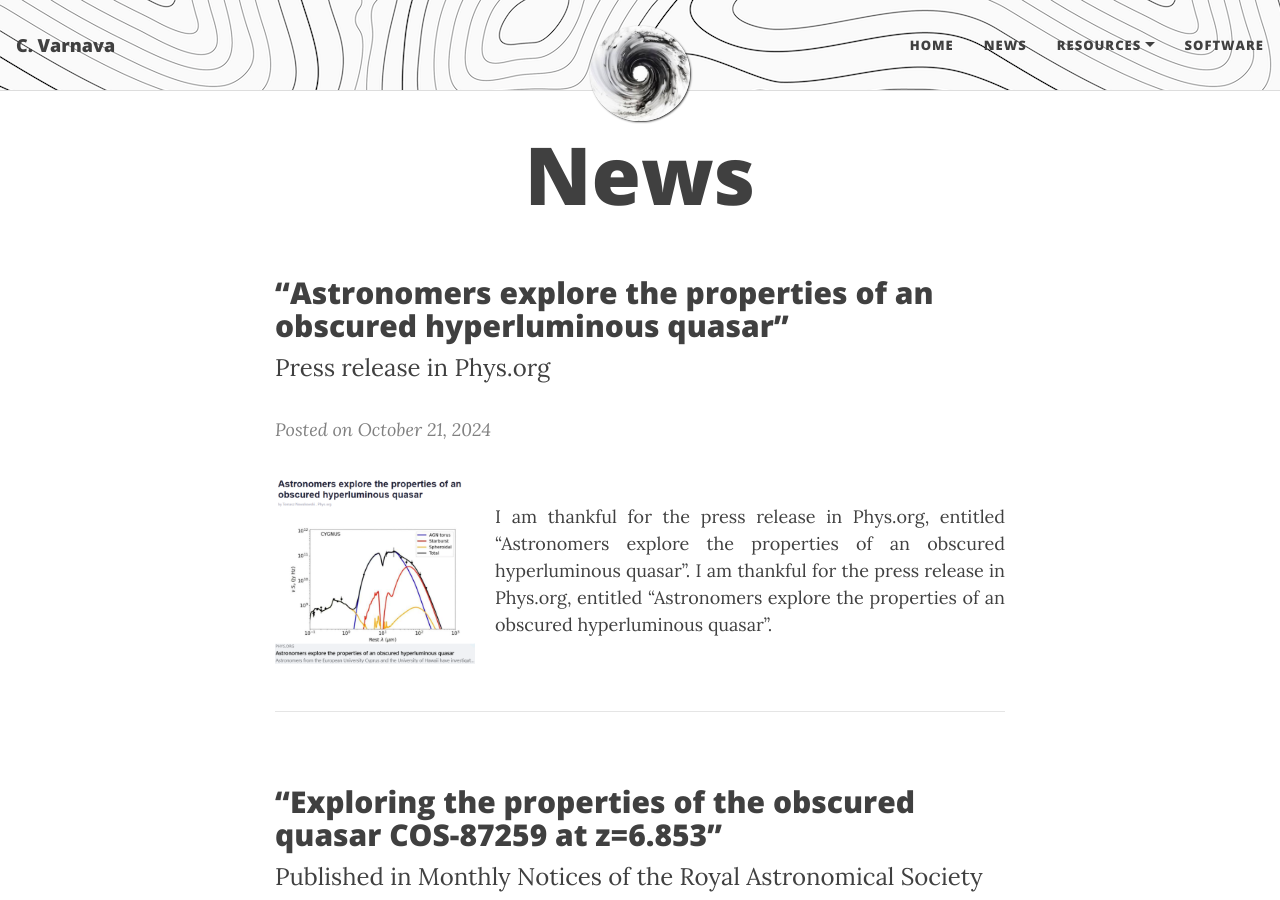
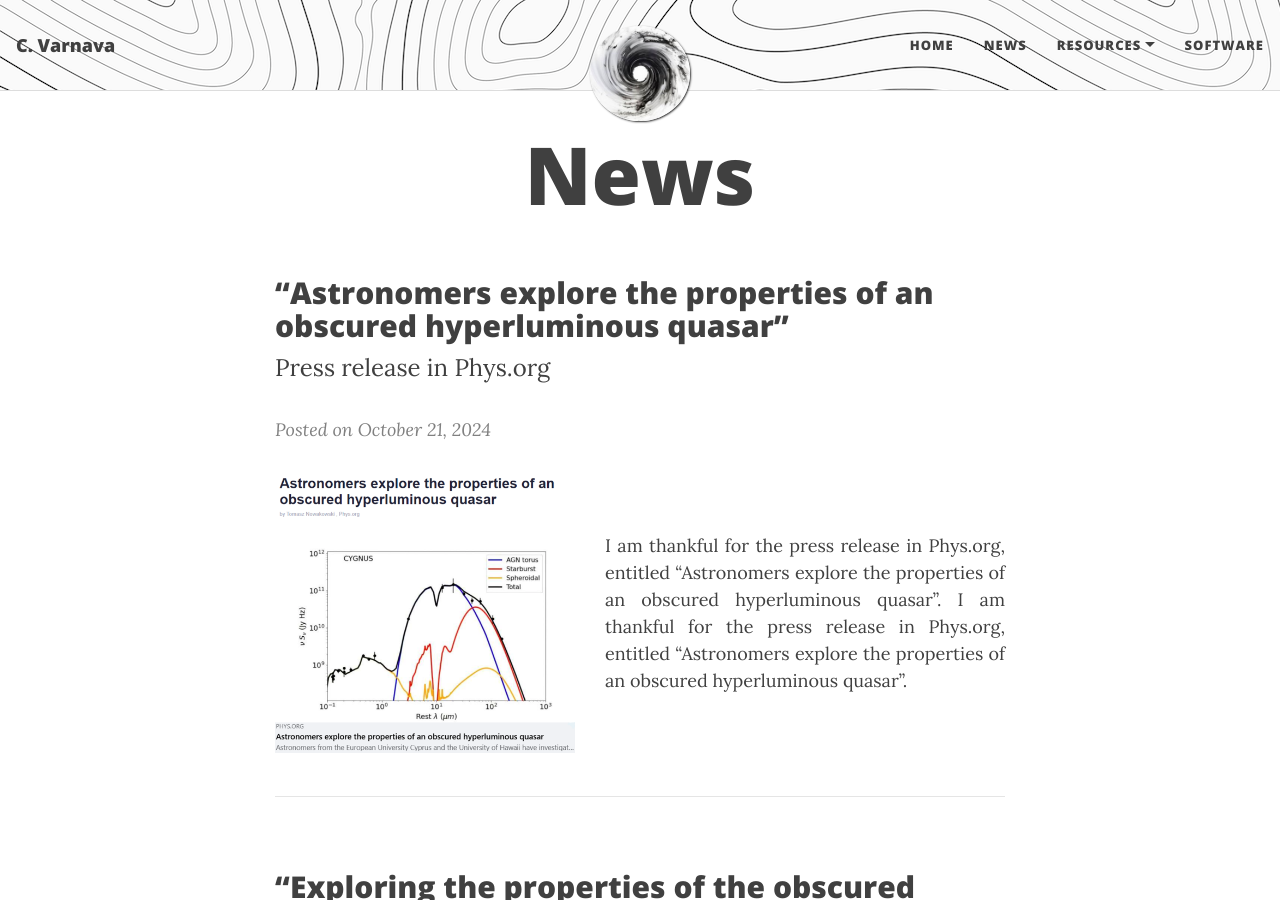
Before and after one commit to ch-var/ch-var.github.io, a Jekyll site: the page built from news.html, in a window 1280 px wide and 900 px high. Built offline with Jekyll 4.4.1, drawn with Linux system fonts in a browser that asks for light colours; formulas are drawn with MathJax 3.

Commit message:
Update news.html

```diff
--- a/news.html
+++ b/news.html
@@ -11,7 +11,7 @@ mathjax: true
 <i style="color:#808080";>Posted on October 21, 2024</i>
 
 <div style="display: flex; justify-content: space-between; align-items: center; flex-wrap: wrap;">
-  <img src="/assets/img/press.png" alt="image" style="max-width: 200px; height: auto; margin-right: 20px;"/>
+  <img src="/assets/img/press.png" alt="image" style="max-width: 300px; height: auto; margin-right: 30px;"/>
   <p style="text-align: justify; flex: 1;">I am thankful for the press release in Phys.org, entitled “Astronomers explore the properties of an obscured hyperluminous quasar”. I am thankful for the press release in Phys.org, entitled “Astronomers explore the properties of an obscured hyperluminous quasar”.</p>
 </div>
 
```
